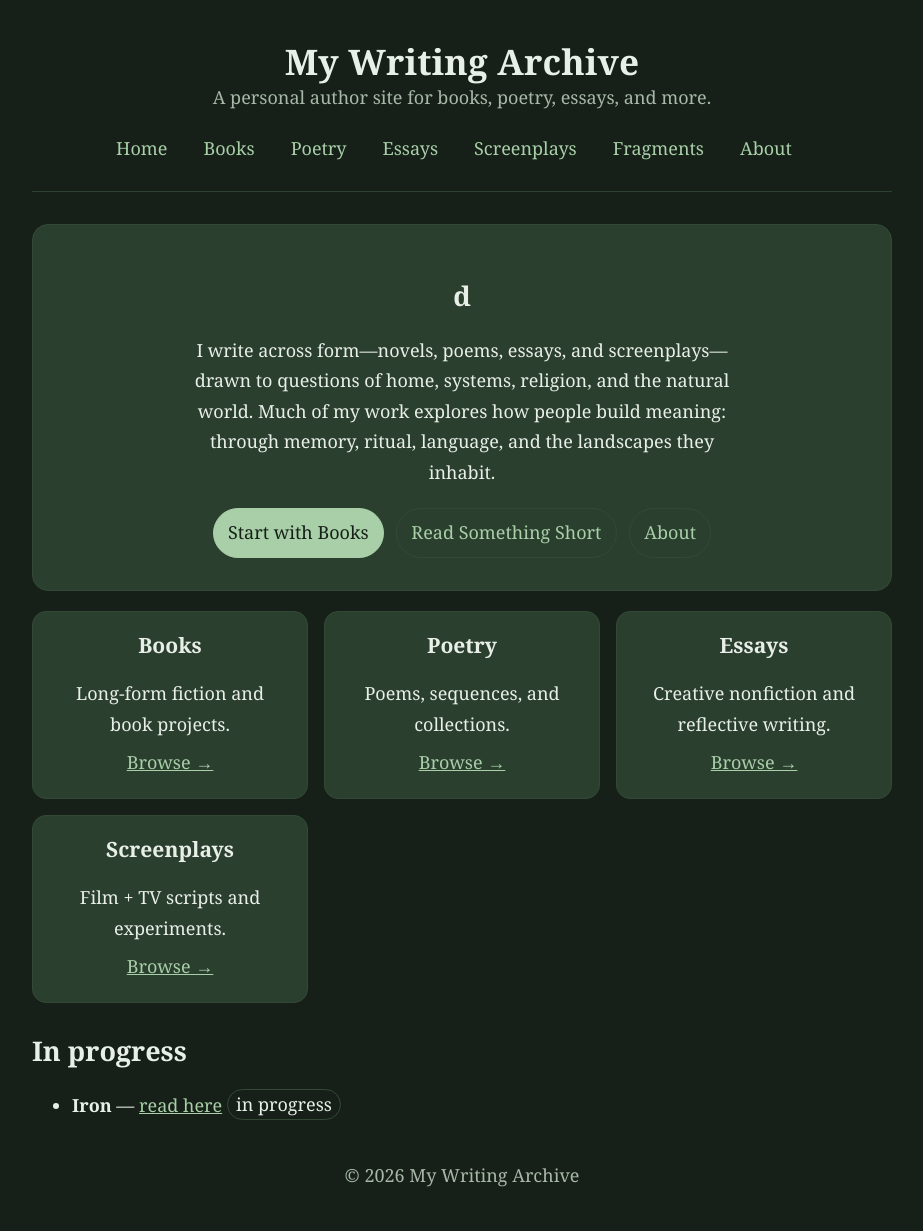
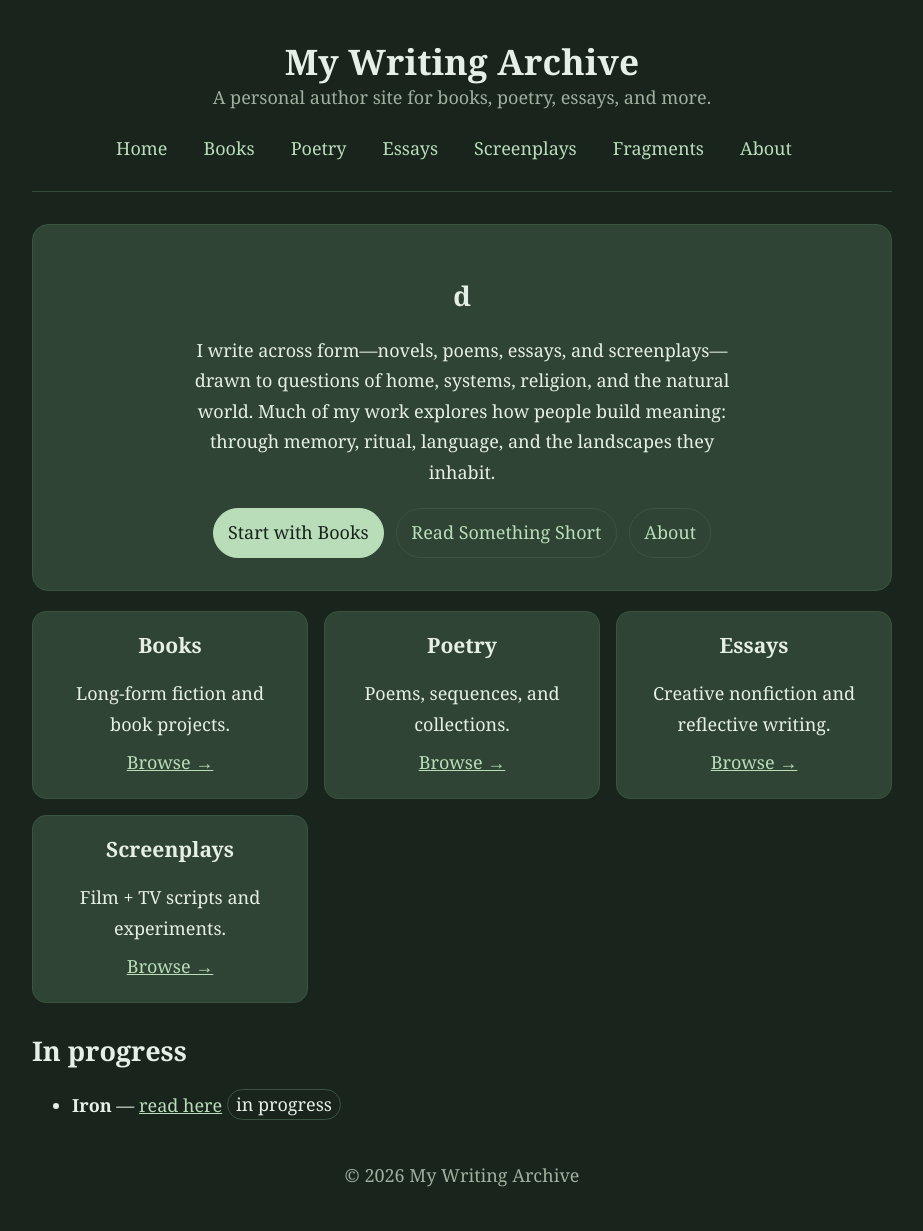
Before and after one commit to dwestbroek101/collections, a Jekyll site: the page built from index.html, in a window 1280 px wide. Shown: the whole page, without its empty margins (178-1101 px from the left). Built offline with Jekyll 4.4.1, drawn with Linux system fonts in a browser that asks for light colours.

Commit message:
Update style.css

```diff
--- a/assets/style.css
+++ b/assets/style.css
@@ -1,13 +1,13 @@
 /* ===== GLOBAL COLOR PALETTE ===== */
 
 :root{
-  --bg: #162018;        /* dark green page background */
-  --paper: #f4f6ef;     /* reading pages */
-  --text: #e8efe8;      /* homepage text */
-  --muted: #a8b8a8;
-  --border: #324a35;
-  --link: #a8cfa8;
-  --accent: #2b3f2f;
+  --bg: #18241c;        /* deep forest homepage */
+  --paper: #eef2e6;     /* softer reading page */
+  --text: #e6efe6;      /* homepage text */
+  --muted: #9fb09f;
+  --border: #3a5440;
+  --link: #b9ddb9;
+  --accent: #2f4434;
 }
 
 /* ===== TYPOGRAPHY ===== */
```
